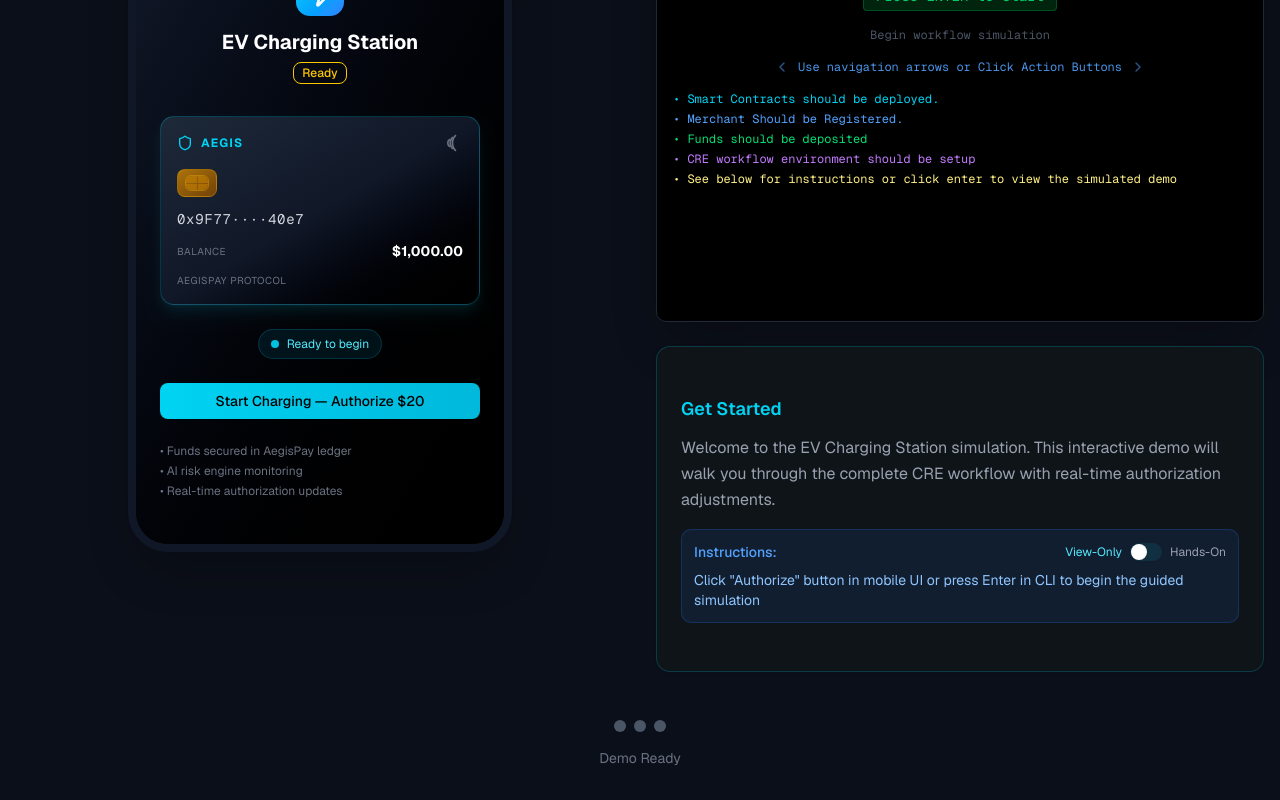
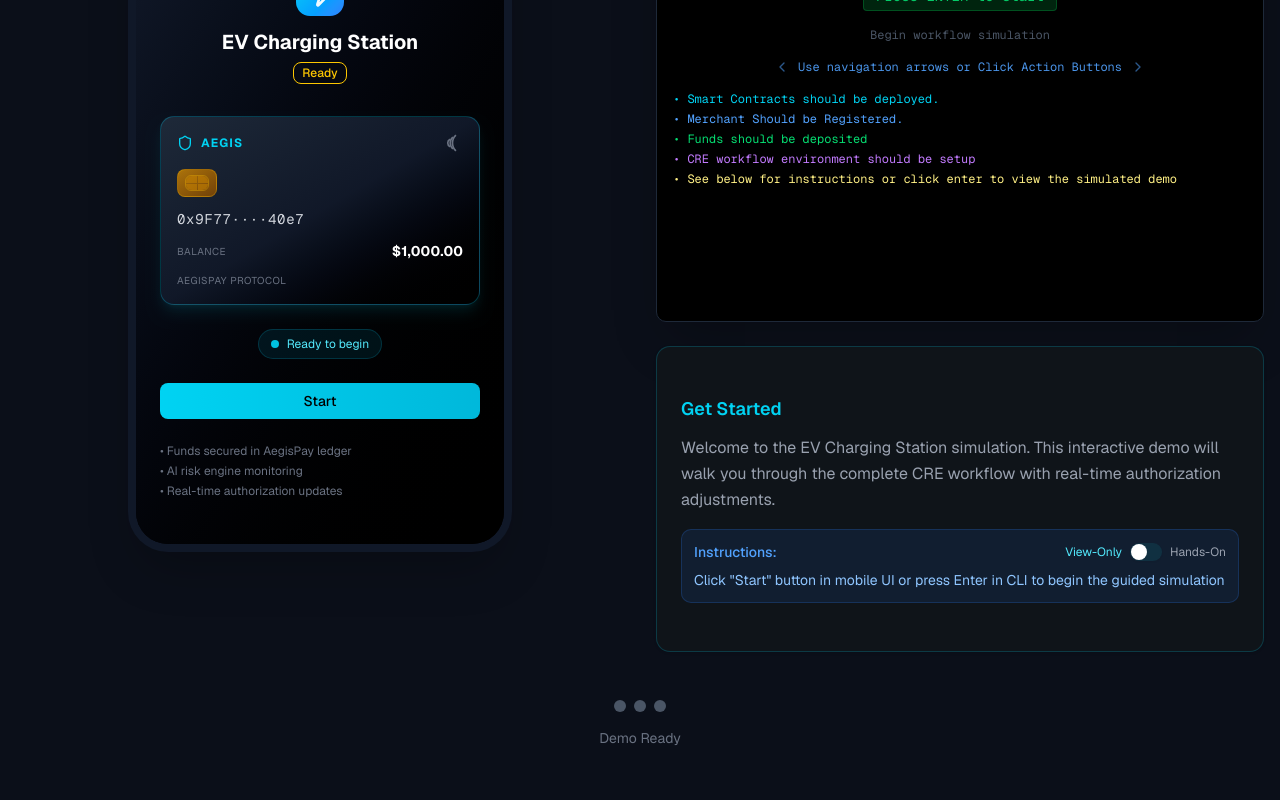
Before and after one commit to AegisPayments/aegis-web, a Next.js app: page /demos in a window 1280 px wide. Shown: the part 879-1679 px from the top of the page. Built offline with nearby package versions, Linux system fonts and the light colour scheme.

Commit message:
re added the start button

```diff
--- a/app/demos/page.tsx
+++ b/app/demos/page.tsx
@@ -311,8 +311,7 @@ export default function DemosPage() {
                   isComplete
                     ? "Simulation Complete"
                     : currentStep === -1
-                      ? selectedScenario.steps[0]?.appState
-                            ?.actionStepTitle || "Start"
+                      ? "Start"
                       : currentStepData?.appState?.actionStepTitle || "Start"
                 }
                 isStartScreen={currentStep === -1}
@@ -395,7 +394,7 @@ export default function DemosPage() {
                       </div>
                       {simulationMode === "view-only" ? (
                         <div className="text-sm text-blue-300">
-                          Click "Authorize" button in mobile UI or press Enter in CLI to begin the guided
+                          Click "Start" button in mobile UI or press Enter in CLI to begin the guided
                           simulation
                         </div>
                       ) : (
```
